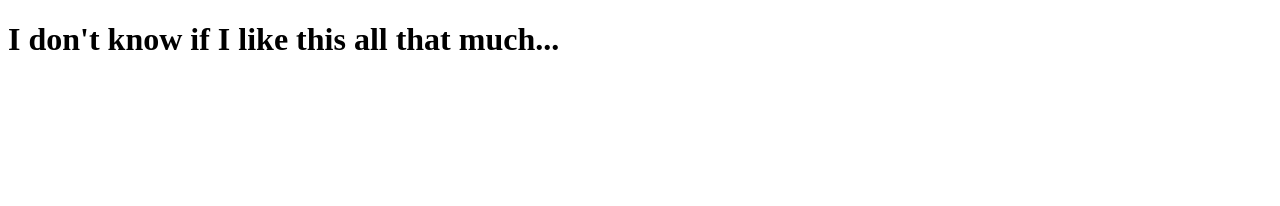
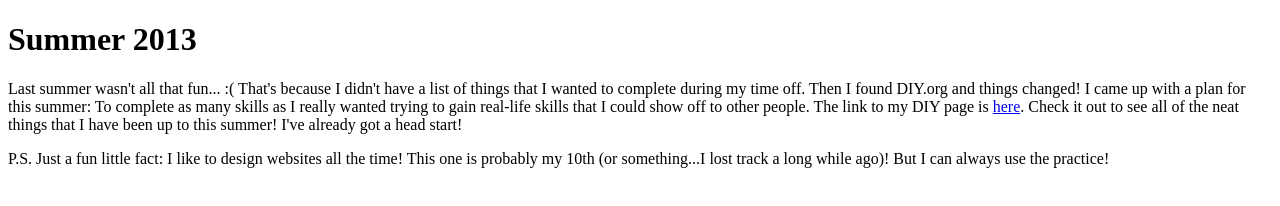
Before and after one commit to CrowRed/summer2013, a plain HTML site: page index.html in a window 1280 px wide. Drawn offline with Linux system fonts and the light colour scheme.

Commit message:
Update index.html

```diff
--- a/index.html
+++ b/index.html
@@ -1,8 +1,12 @@
 <!DOCTYPE html PUBLIC "-//W3C//DTD HTML 4.01//EN" "http://www.w3.org/TR/html4/strict.dtd">
 <head>
-<title>Hello World!</title>
+<title>Summer 2013</title>
 </head>
 <body>
-<h1>I don't know if I like this all that much...</h1>
+        <div id="content">
+    <h1>Summer 2013</h1>
+    <p>Last summer wasn't all that fun... :( That's because I didn't have a list of things that I wanted to complete during my time off. Then I found DIY.org and things changed! I came up with a plan for this summer: To complete as many skills as I really wanted trying to gain real-life skills that I could show off to other people. The link to my DIY page is <a href="https://diy.org/CrowRed" alt="Crow Red">here</a>. Check it out to see all of the neat things that I have been up to this summer! I've already got a head start!</p>
+    <p>P.S. Just a fun little fact: I like to design websites all the time! This one is probably my 10th (or something...I lost track a long while ago)! But I can always use the practice!</p>
+        </div>
 </body>
 </html>
```
